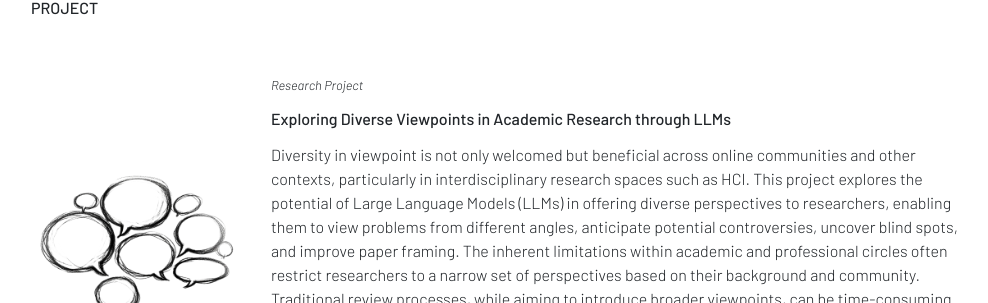
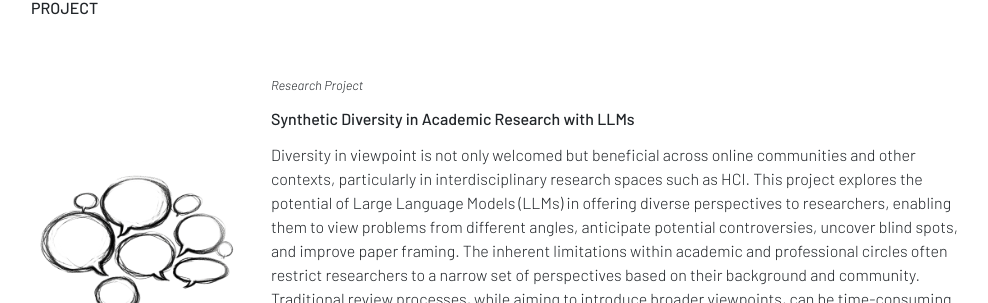
Before and after one commit to vikasreddy85/vikasreddy85.github.io, a Jekyll site: the page built from project/index.html, in a window 1280 px wide. Shown: the part 133-436 px from the top of the page, without its empty margins (144-1132 px from the left). Built offline with Jekyll 4.4.1, drawn with Linux system fonts in a browser that asks for light colours; nearby versions of some CDN libraries; some web fonts are replaced; library files that are not in the unit come from our copies.

Commit message:
Updated Google scholar

```diff
--- a/_data/research-project.yml
+++ b/_data/research-project.yml
@@ -1,5 +1,5 @@
 project:
-  - title: "Exploring Diverse Viewpoints in Academic Research through LLMs"
+  - title: "Synthetic Diversity in Academic Research with LLMs"
     short-content: "This project investigates how LLMs can support researchers in gaining diverse perspectives on their work, enhancing the quality of academic research."
     content: "Diversity in viewpoint is not only welcomed but beneficial across online communities and other contexts, particularly in interdisciplinary research spaces such as HCI. This project explores the potential of Large Language Models (LLMs) in offering diverse perspectives to researchers, enabling them to view problems from different angles, anticipate potential controversies, uncover blind spots, and improve paper framing. The inherent limitations within academic and professional circles often restrict researchers to a narrow set of perspectives based on their background and community. Traditional review processes, while aiming to introduce broader viewpoints, can be time-consuming and unreliable. LLMs, known for their ideation capabilities, are utilized here to generate diverse viewpoints while adhering to good feedback practices and guidelines specific to research domains. This approach aims at providing a more reliable and efficient method for researchers to enhance their work with insights from a wider array of perspectives."
     image: "diversity.png"
--- a/index.html
+++ b/index.html
@@ -39,7 +39,7 @@
                 <a href="https://twitter.com/annashang_rx"><i class="fa-brands fa-twitter" style="margin-right: .4rem;"></i>@annashang_rx</a>
             </p>
             <p class="mb-0">
-                <a href="https://scholar.google.com/citations?user=AFfJDWgAAAAJ&hl=en"><i class="fa-brands fa-solid" style="margin-right: .4rem;"></i>Google Scholar</a>
+                <a href="https://scholar.google.com/citations?user=AFfJDWgAAAAJ&hl=en"><i class="fa-brands fa-google" style="margin-right: .4rem;"></i>Google Scholar</a>
             </p>
             <p class="mb-0">
                 <a href="https://www.linkedin.com/in/ruoxi-shang-610359133"><i class="fa-brands fa-linkedin" style="margin-right: .6rem;"></i></a>
```
